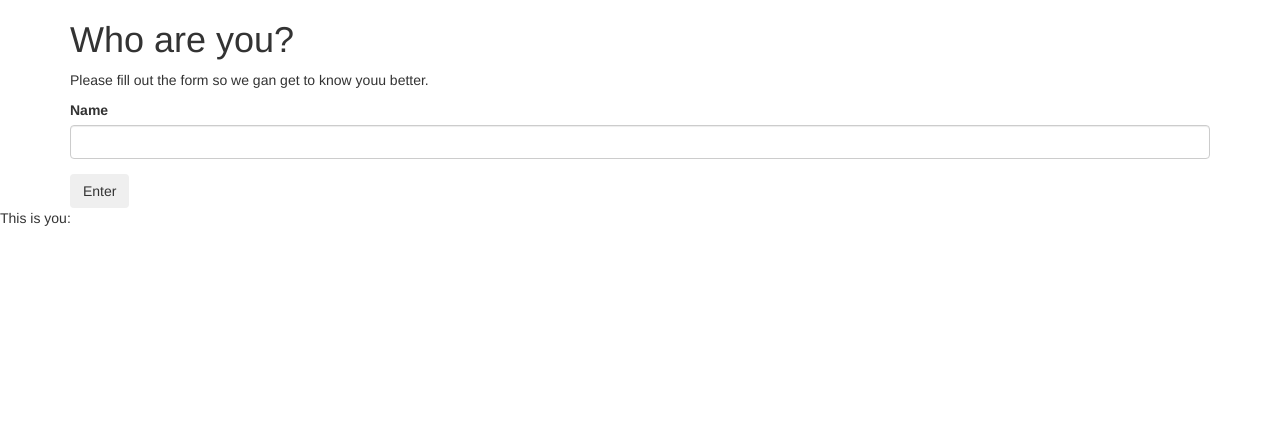
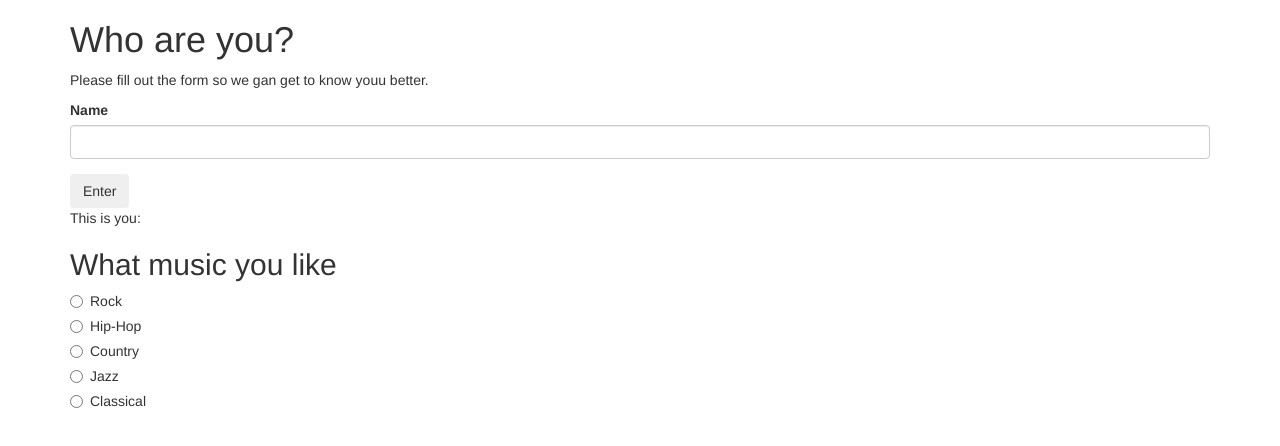
Before and after one commit to jakeruleaux-zz/survey, a plain HTML site: page index.html in a window 1280 px wide. Drawn offline with Linux system fonts and the light colour scheme.

Commit message:
add radio button in html and js

```diff
--- a/index.html
+++ b/index.html
@@ -18,12 +18,42 @@
         </div>
         <button type="submit" class="btn">Enter</button>
       </form>
+      <div id="you">
+        <p> <span class="user1">This is you:</span></p>
+      </div>
+      <h2>What music you like</h2>
+      <div class="radio">
+          <label>
+            <input type="radio" name="music" value="rock">
+            Rock
+          </label>
+      </div>
+      <div class="radio">
+          <label>
+            <input type="radio" name="music" value="hip-hop">
+            Hip-Hop
+          </label>
+      </div>
+      <div class="radio">
+          <label>
+            <input type="radio" name="music" value="country">
+            Country
+          </label>
+      </div>
+      <div class="radio">
+          <label>
+            <input type="radio" name="music" value="jazz">
+            Jazz
+          </label>
+      </div>
+      <div class="radio">
+          <label>
+            <input type="radio" name="music" value="classical">
+            Classical
+          </label>
+      </div>
+    </div>
 
-
-    </div>
-    <div id="you">
-      <p> <span class="user1">This is you:</span></p>
-    </div>
   </div>
   </body>
 </html>
--- a/js/scripts.js
+++ b/js/scripts.js
@@ -4,6 +4,9 @@ $(document).ready(function() {
 
     $(".user1").text(user1Input);
     $("#you").show();
+
     event.preventDefault();
   });
+
+  var music = $("input:radio[name=music]:checked").val();
 });
```
